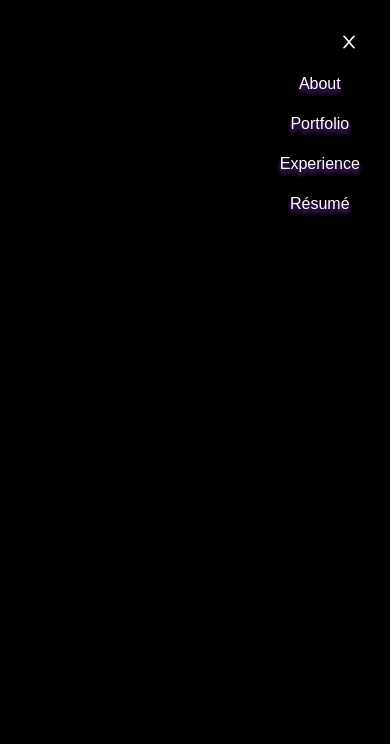
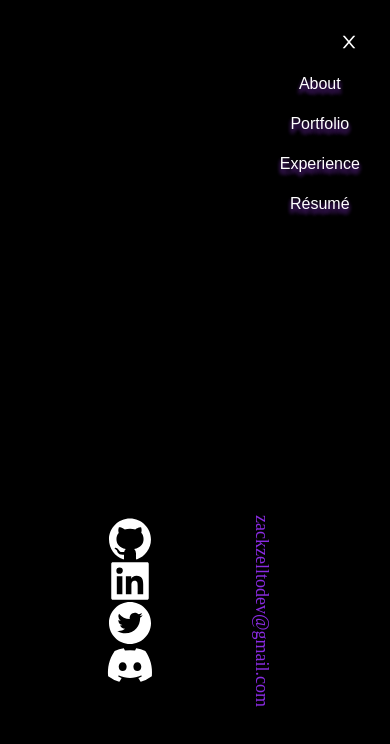
Before and after one commit to zackzellto/dev_portfolio_v1, a Next.js app: page / in a window 390 px wide. Shown: the top 744 px of the page. Built offline with nearby package versions, Linux system fonts and the light colour scheme.

Commit message:
changed localhost to network ip for mobile view

```diff
--- a/package.json
+++ b/package.json
@@ -4,7 +4,7 @@
   "private": true,
   "scripts": {
     "build": "next build",
-    "dev": "next dev",
+    "dev": "next dev -H 10.0.0.252",
     "postinstall": "prisma generate",
     "lint": "next lint",
     "start": "next start"
--- a/src/components/social-links/SocialLinks.tsx
+++ b/src/components/social-links/SocialLinks.tsx
@@ -1,10 +1,36 @@
 import React from "react";
+import {
+  AiFillGithub,
+  AiFillLinkedin,
+  AiFillTwitterCircle,
+} from "react-icons/ai";
+import { FaDiscord } from "react-icons/fa";
 
 const SocialLinks = () => {
   return (
-    <div>
-      <div className="xs:hidden md:fixed md:left-128 md:h-[50%] md:w-[2px] md:bg-white"></div>
-      <div className="xs:hidden md:fixed md:right-128 md:h-[50%] md:w-[2px] md:bg-white"></div>
+    <div className="md:mt-128">
+      <div className="xs:hidden md:fixed md:left-128 md:h-[50%] md:w-[2px] md:bg-white ">
+        <AiFillGithub
+          className="fixed left-106 top-[61%] h-48 w-48 text-white md:mt-64"
+          size={20}
+        />
+        <AiFillLinkedin
+          className="fixed left-106 top-[66%] h-48 w-48 text-white md:mt-64"
+          size={20}
+        />
+        <AiFillTwitterCircle
+          className="fixed left-106 top-[71%] h-48 w-48 text-white md:mt-64"
+          size={20}
+        />
+        <FaDiscord className="fixed left-106 top-[76%] h-48 w-48 text-white md:mt-64" />
+      </div>
+
+      <div className="xs:hidden md:fixed md:right-128 md:h-[50%] md:w-[2px] md:bg-white">
+        <div className="fixed right-114 top-[61%] h-48 w-48 rotate-90 text-lg text-[#8A2BE2] md:mt-64">
+          zackzelltodev@gmail.com
+        </div>
+        ;
+      </div>
     </div>
   );
 };
--- a/tailwind.config.ts
+++ b/tailwind.config.ts
@@ -16,7 +16,10 @@ export default {
       "64": "64px",
       "80": "80px",
       "96": "96px",
-      "112": "112px",
+      "100": "100px",
+      "103": "103px",
+      "106": "106px",
+      "114": "114px",
       "128": "128px",
       "160": "160px",
     },
```
